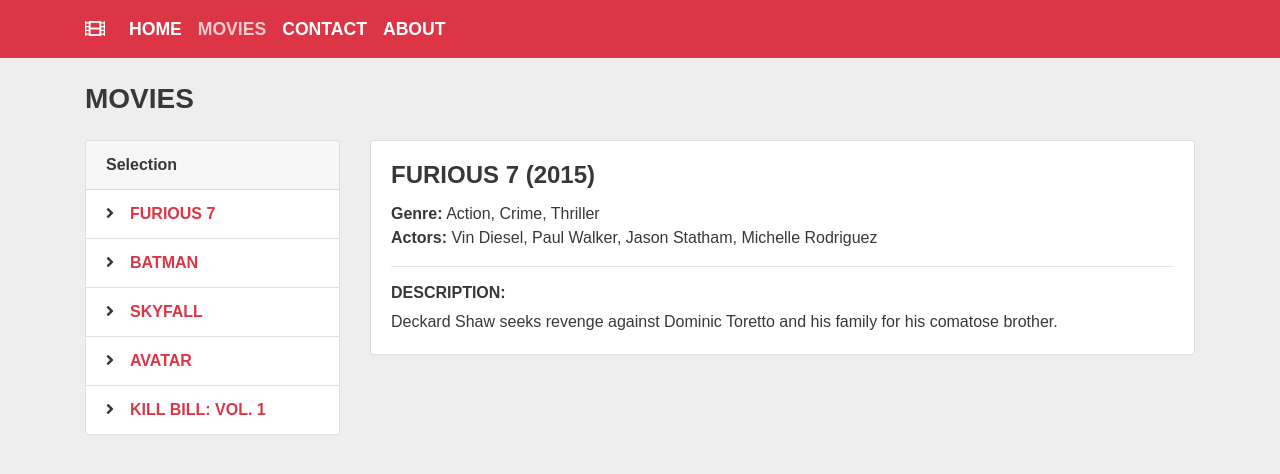
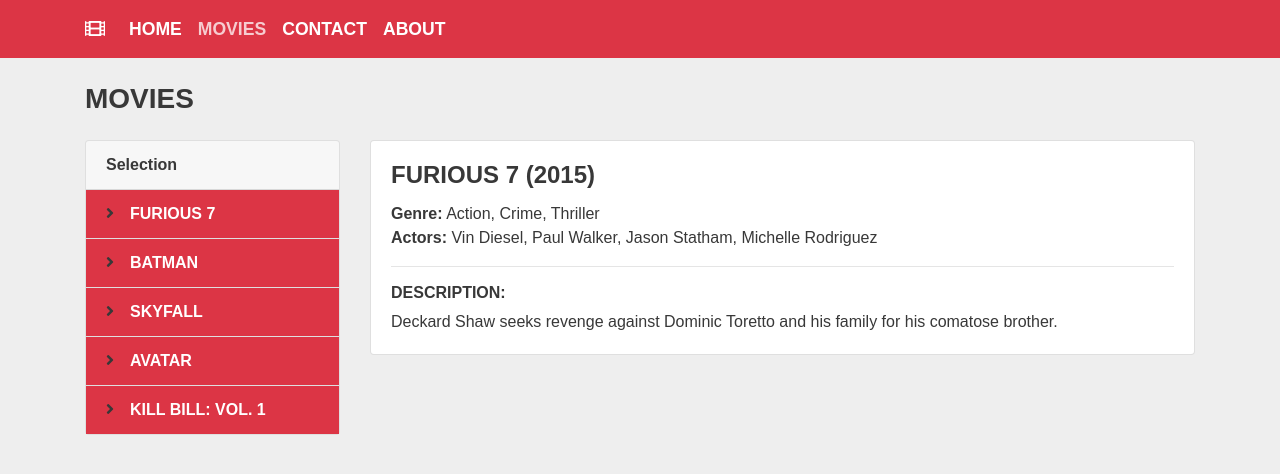
Before and after one commit to Michael-MO/Web-Programming-Mandatory, a React app: page /movies in a window 1280 px wide. Built offline with nearby package versions, Linux system fonts and the light colour scheme; a web font is replaced by a local one.

Commit message:
Active nav-link styling

```diff
--- a/public/styles.css
+++ b/public/styles.css
@@ -61,6 +61,11 @@
   font-size: 1rem;
 }
 
+.list-group-item .nav-link.active {
+  background-color: #dc3545;
+  color: #fff !important;
+}
+
 /* Card Overrides */
 
 .card .card-header {
```
